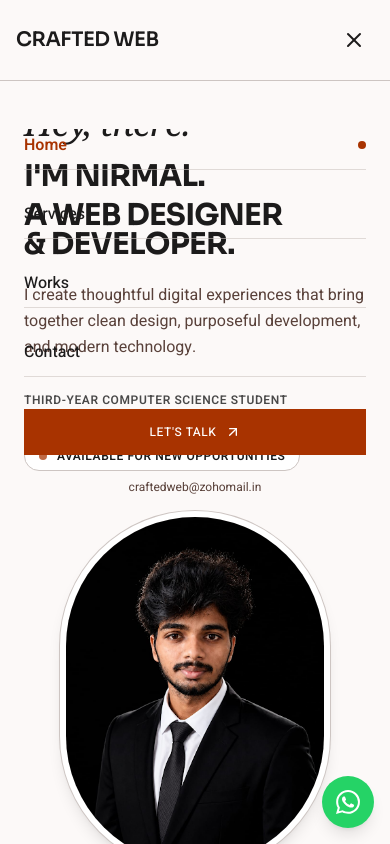
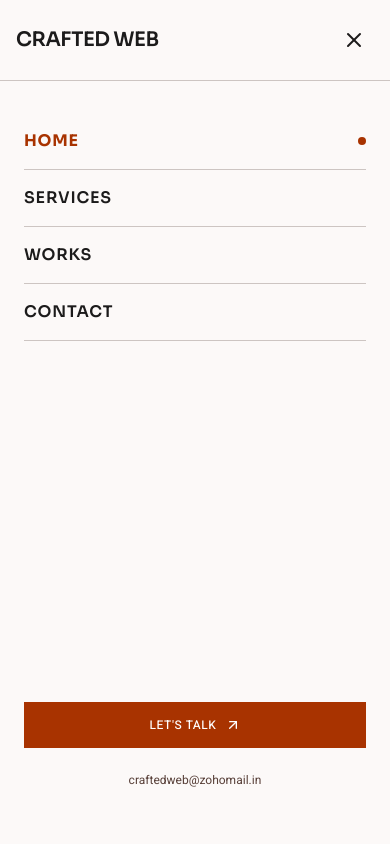
Before and after one commit to Nirmal0804/Freelancing-Portfolio, a Next.js app: page / in a window 390 px wide. Both pictures are taken after a click on the button "Open menu". Shown: the top 844 px of the page. Built offline with nearby package versions, Linux system fonts and the light colour scheme.

Commit message:
fix: contain mobile navigation in full opaque drawer with proper dvh height and uppercase styling

```diff
--- a/components/layout/Navbar.tsx
+++ b/components/layout/Navbar.tsx
@@ -90,8 +90,8 @@ export const Navbar: React.FC = () => {
 
       {/* Mobile Drawer Menu */}
       {mobileMenuOpen && (
-        <div className="md:hidden fixed inset-x-0 top-20 bottom-0 bg-background border-t border-[#cdc5c2] flex flex-col justify-between p-6 z-50 animate-in fade-in slide-in-from-top-2 duration-200">
-          <div className="flex flex-col gap-5 pt-4 font-sans text-base">
+        <div className="md:hidden fixed inset-x-0 top-20 h-[calc(100dvh-5rem)] bg-background border-t border-[#cdc5c2] flex flex-col justify-between p-6 sm:p-8 z-50 overflow-y-auto">
+          <div className="flex flex-col pt-2 font-heading">
             {NAV_LINKS.map((link) => {
               const isActive = pathname === link.href;
               return (
@@ -99,8 +99,8 @@ export const Navbar: React.FC = () => {
                   key={link.name}
                   href={link.href}
                   className={cn(
-                    "py-3 border-b border-[#cdc5c2]/60 transition-colors flex items-center justify-between font-medium",
-                    isActive ? "text-primary font-semibold" : "text-on-surface hover:text-primary"
+                    "py-4 border-b border-[#cdc5c2] transition-colors flex items-center justify-between text-base font-semibold uppercase tracking-wider",
+                    isActive ? "text-primary font-bold" : "text-on-surface hover:text-primary"
                   )}
                 >
                   <span>{link.name}</span>
@@ -110,7 +110,7 @@ export const Navbar: React.FC = () => {
             })}
           </div>
 
-          <div className="pt-8 pb-10 flex flex-col gap-4">
+          <div className="pt-8 pb-8 flex flex-col gap-4 mt-auto">
             <Link
               href="/contact"
               className="w-full inline-flex items-center justify-center gap-2 bg-primary text-on-primary font-sans font-medium text-xs uppercase tracking-wider py-3.5 border border-primary hover:bg-transparent hover:text-primary transition-colors"
```
